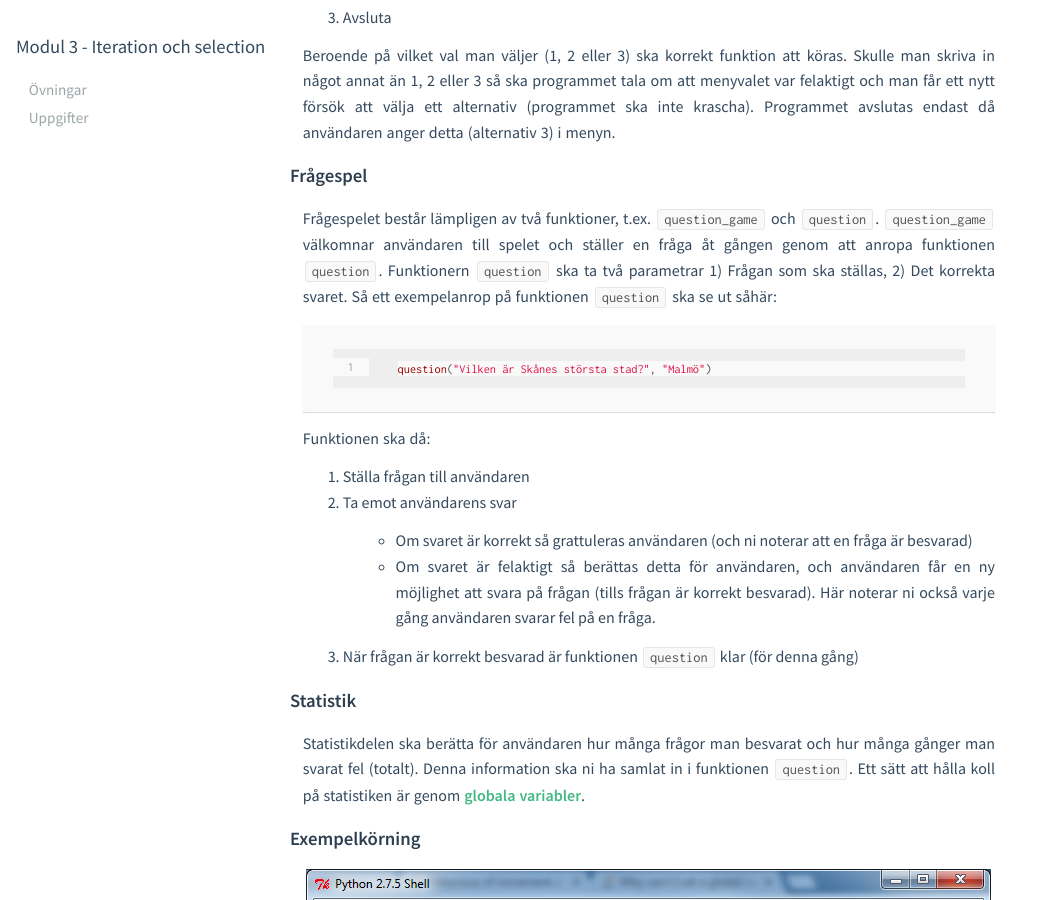
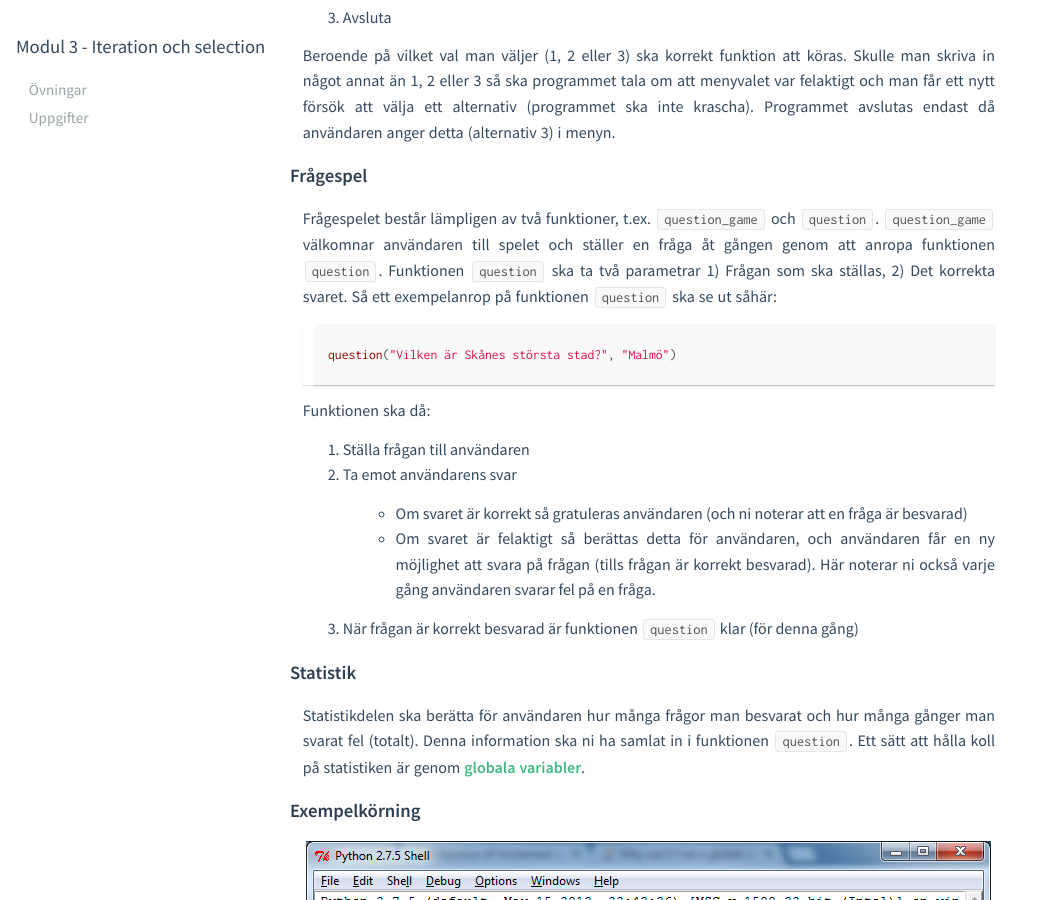
Before and after one commit to mau-dvmt/ia-python, a Jekyll site: the page built from modules/m3/assignments/U1.md, in a window 1280 px wide and 900 px high, scrolled down 884 px. Shown: the whole window, without its empty margins (0-1041 px from the left). Built offline with Jekyll 4.4.1, drawn with Linux system fonts in a browser that asks for light colours; some of the changed text lies outside the part shown.

Commit message:
Some minor fixes (spelling, markdown). That's all.

````diff
--- a/modules/m3/assignments/U1.md
+++ b/modules/m3/assignments/U1.md
@@ -37,17 +37,17 @@ Beroende på vilket val man väljer (1, 2 eller 3) ska korrekt funktion att kör
 
 ### Frågespel
 
-Frågespelet består lämpligen av två funktioner, t.ex. `question_game` och `question`. `question_game` välkomnar användaren till spelet och ställer en fråga åt gången genom att anropa funktionen `question`. Funktionern `question` ska ta två parametrar 1) Frågan som ska ställas, 2) Det korrekta svaret. Så ett exempelanrop på funktionen `question` ska se ut såhär:
+Frågespelet består lämpligen av två funktioner, t.ex. `question_game` och `question`. `question_game` välkomnar användaren till spelet och ställer en fråga åt gången genom att anropa funktionen `question`. Funktionen `question` ska ta två parametrar 1) Frågan som ska ställas, 2) Det korrekta svaret. Så ett exempelanrop på funktionen `question` ska se ut såhär:
 
-{% highlight python linenos %}
+```python
 question("Vilken är Skånes största stad?", "Malmö")
-{% endhighlight %}
+```
 
 Funktionen ska då:
 
 1. Ställa frågan till användaren
 2. Ta emot användarens svar
-	- Om svaret är korrekt så grattuleras användaren (och ni noterar att en fråga är besvarad)
+	- Om svaret är korrekt så gratuleras användaren (och ni noterar att en fråga är besvarad)
 	- Om svaret är felaktigt så berättas detta för användaren, och användaren får en ny möjlighet att svara på frågan (tills frågan är korrekt besvarad). Här noterar ni också varje gång användaren svarar fel på en fråga.
 3. När frågan är korrekt besvarad är funktionen `question` klar (för denna gång)
 
````
Also changed, not shown: other parts of modules/m3/assignments/U1.md (+1 -1 lines).
